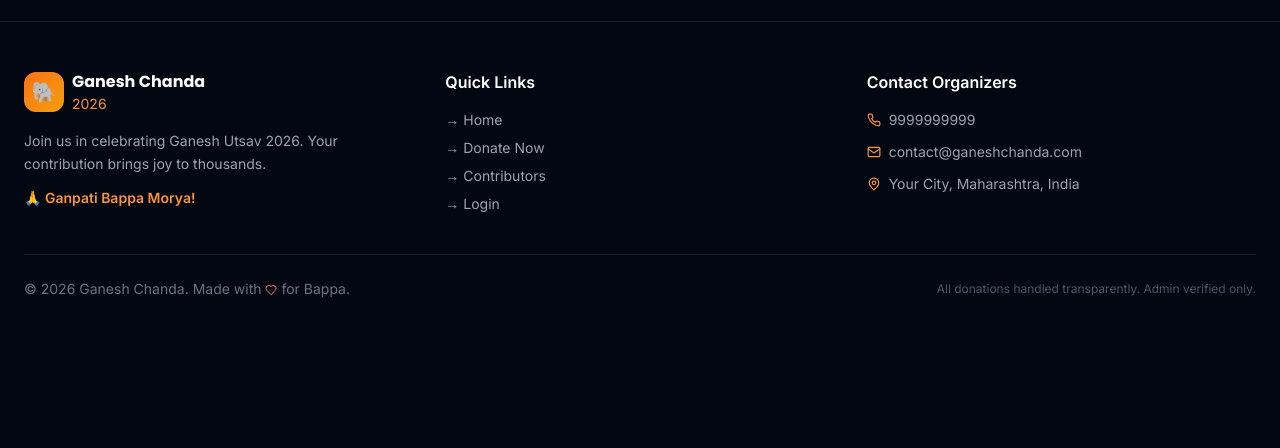
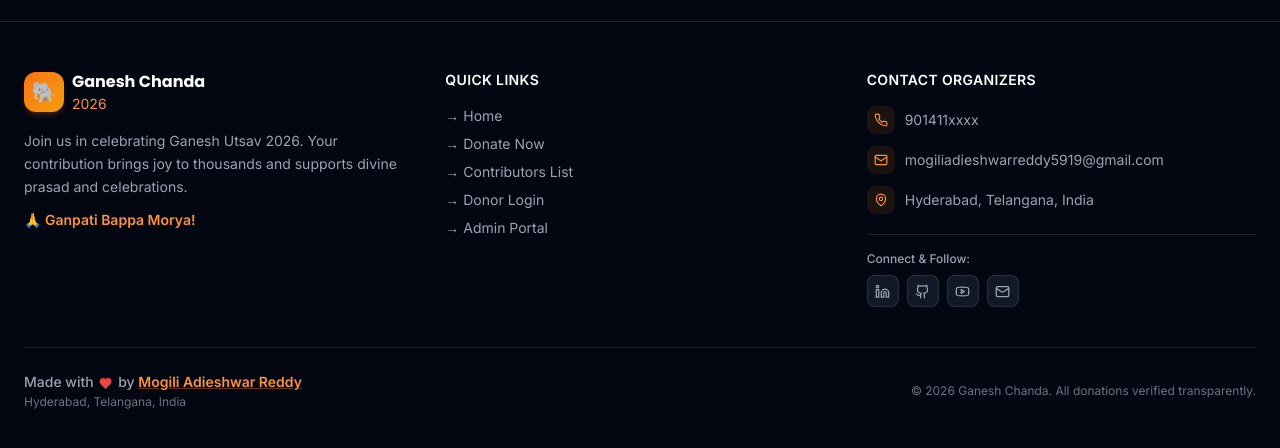
Before and after one commit to AdieshwarReddy/Ganesh-Chanda-App, a React (Vite) app in the folder frontend/: page / in a window 1280 px wide. Shown: the part 2557-3005 px from the top of the page. Before the commit the page ends 2904 px from the top, so only its background shows below. Built offline with nearby package versions, Linux system fonts and the light colour scheme; no server answers.

Commit message:
Update footer with contact info, social accounts, and Hyderabad location

```diff
--- a/frontend/src/components/common/Footer.jsx
+++ b/frontend/src/components/common/Footer.jsx
@@ -1,15 +1,15 @@
 import { Link } from 'react-router-dom'
-import { Heart, Phone, Mail, MapPin } from 'lucide-react'
+import { Heart, Phone, Mail, MapPin, Linkedin, Github, Youtube } from 'lucide-react'
 
 export default function Footer() {
   return (
     <footer className="bg-gray-950 border-t border-white/10 mt-20">
       <div className="max-w-7xl mx-auto px-4 sm:px-6 py-12">
         <div className="grid md:grid-cols-3 gap-8">
-          {/* Brand */}
+          {/* Brand & Description */}
           <div>
             <div className="flex items-center gap-2 mb-4">
-              <div className="w-10 h-10 bg-gradient-to-br from-saffron-500 to-gold-500 rounded-xl flex items-center justify-center text-xl">
+              <div className="w-10 h-10 bg-gradient-to-br from-saffron-500 to-gold-500 rounded-xl flex items-center justify-center text-xl shadow-md shadow-saffron-500/20">
                 🐘
               </div>
               <div>
@@ -18,20 +18,21 @@ export default function Footer() {
               </div>
             </div>
             <p className="text-gray-400 text-sm leading-relaxed">
-              Join us in celebrating Ganesh Utsav 2026. Your contribution brings joy to thousands.
+              Join us in celebrating Ganesh Utsav 2026. Your contribution brings joy to thousands and supports divine prasad and celebrations.
             </p>
             <p className="text-saffron-400 font-semibold mt-3 text-sm">🙏 Ganpati Bappa Morya!</p>
           </div>
 
           {/* Quick Links */}
           <div>
-            <h3 className="text-white font-semibold mb-4">Quick Links</h3>
+            <h3 className="text-white font-semibold mb-4 text-sm tracking-wide uppercase text-gray-300">Quick Links</h3>
             <div className="space-y-2">
               {[
                 { to: '/', label: 'Home' },
                 { to: '/donate', label: 'Donate Now' },
-                { to: '/contributors', label: 'Contributors' },
-                { to: '/login', label: 'Login' },
+                { to: '/contributors', label: 'Contributors List' },
+                { to: '/login', label: 'Donor Login' },
+                { to: '/admin/login', label: 'Admin Portal' },
               ].map(({ to, label }) => (
                 <Link key={to} to={to} className="block text-sm text-gray-400 hover:text-saffron-400 transition-colors">
                   → {label}
@@ -40,32 +41,101 @@ export default function Footer() {
             </div>
           </div>
 
-          {/* Contact */}
+          {/* Contact Organizers */}
           <div>
-            <h3 className="text-white font-semibold mb-4">Contact Organizers</h3>
+            <h3 className="text-white font-semibold mb-4 text-sm tracking-wide uppercase text-gray-300">Contact Organizers</h3>
             <div className="space-y-3">
-              <div className="flex items-center gap-2 text-sm text-gray-400">
-                <Phone size={14} className="text-saffron-400 shrink-0" />
-                <span>9999999999</span>
+              <a
+                href="tel:901411xxxx"
+                className="flex items-center gap-2.5 text-sm text-gray-400 hover:text-saffron-400 transition-colors group"
+              >
+                <div className="w-7 h-7 rounded-lg bg-saffron-500/10 flex items-center justify-center text-saffron-400 group-hover:bg-saffron-500/20">
+                  <Phone size={14} />
+                </div>
+                <span>901411xxxx</span>
+              </a>
+
+              <a
+                href="mailto:mogiliadieshwarreddy5919@gmail.com"
+                className="flex items-center gap-2.5 text-sm text-gray-400 hover:text-saffron-400 transition-colors group break-all"
+              >
+                <div className="w-7 h-7 rounded-lg bg-saffron-500/10 flex items-center justify-center text-saffron-400 group-hover:bg-saffron-500/20">
+                  <Mail size={14} />
+                </div>
+                <span>mogiliadieshwarreddy5919@gmail.com</span>
+              </a>
+
+              <div className="flex items-center gap-2.5 text-sm text-gray-400">
+                <div className="w-7 h-7 rounded-lg bg-saffron-500/10 flex items-center justify-center text-saffron-400">
+                  <MapPin size={14} />
+                </div>
+                <span>Hyderabad, Telangana, India</span>
               </div>
-              <div className="flex items-center gap-2 text-sm text-gray-400">
-                <Mail size={14} className="text-saffron-400 shrink-0" />
-                <span>contact@ganeshchanda.com</span>
-              </div>
-              <div className="flex items-center gap-2 text-sm text-gray-400">
-                <MapPin size={14} className="text-saffron-400 shrink-0" />
-                <span>Your City, Maharashtra, India</span>
+            </div>
+
+            {/* Social Media Links */}
+            <div className="mt-5 pt-4 border-t border-white/10">
+              <p className="text-xs text-gray-400 mb-2 font-medium">Connect & Follow:</p>
+              <div className="flex items-center gap-2">
+                <a
+                  href="https://www.linkedin.com/in/adieshwar-reddy-mogili-3b4b11332/"
+                  target="_blank"
+                  rel="noopener noreferrer"
+                  aria-label="LinkedIn Profile"
+                  className="w-8 h-8 rounded-lg bg-gray-900 border border-white/10 flex items-center justify-center text-gray-400 hover:text-blue-400 hover:border-blue-500/40 hover:bg-blue-500/10 transition-all"
+                >
+                  <Linkedin size={15} />
+                </a>
+                <a
+                  href="https://github.com/AdieshwarReddy/Ganesh-Chanda-App"
+                  target="_blank"
+                  rel="noopener noreferrer"
+                  aria-label="GitHub Repository"
+                  className="w-8 h-8 rounded-lg bg-gray-900 border border-white/10 flex items-center justify-center text-gray-400 hover:text-white hover:border-white/30 hover:bg-white/10 transition-all"
+                >
+                  <Github size={15} />
+                </a>
+                <a
+                  href="https://www.youtube.com/@AdieshwarReddyMogili"
+                  target="_blank"
+                  rel="noopener noreferrer"
+                  aria-label="YouTube Channel"
+                  className="w-8 h-8 rounded-lg bg-gray-900 border border-white/10 flex items-center justify-center text-gray-400 hover:text-red-400 hover:border-red-500/40 hover:bg-red-500/10 transition-all"
+                >
+                  <Youtube size={15} />
+                </a>
+                <a
+                  href="mailto:mogiliadieshwarreddy5919@gmail.com"
+                  aria-label="Send Email"
+                  className="w-8 h-8 rounded-lg bg-gray-900 border border-white/10 flex items-center justify-center text-gray-400 hover:text-saffron-400 hover:border-saffron-500/40 hover:bg-saffron-500/10 transition-all"
+                >
+                  <Mail size={15} />
+                </a>
               </div>
             </div>
           </div>
         </div>
 
-        <div className="border-t border-white/10 mt-10 pt-6 flex flex-col sm:flex-row items-center justify-between gap-3">
-          <p className="text-gray-500 text-sm">
-            © 2026 Ganesh Chanda. Made with <Heart size={12} className="inline text-crimson-400" /> for Bappa.
-          </p>
-          <p className="text-gray-600 text-xs">
-            All donations handled transparently. Admin verified only.
+        {/* Bottom Credits */}
+        <div className="border-t border-white/10 mt-10 pt-6 flex flex-col sm:flex-row items-center justify-between gap-4 text-center sm:text-left">
+          <div>
+            <p className="text-gray-400 text-sm font-medium">
+              Made with <Heart size={13} className="inline text-red-500 fill-red-500 mx-0.5" /> by{' '}
+              <a
+                href="https://www.linkedin.com/in/adieshwar-reddy-mogili-3b4b11332/"
+                target="_blank"
+                rel="noopener noreferrer"
+                className="text-saffron-400 hover:text-saffron-300 font-semibold underline decoration-saffron-500/40 hover:decoration-saffron-400 transition-all"
+              >
+                Mogili Adieshwar Reddy
+              </a>
+            </p>
+            <p className="text-gray-500 text-xs mt-0.5">
+              Hyderabad, Telangana, India
+            </p>
+          </div>
+          <p className="text-gray-500 text-xs">
+            © 2026 Ganesh Chanda. All donations verified transparently.
           </p>
         </div>
       </div>
```
Also changed, not shown: 1 other file (tests, documents, lock files or other folders).
